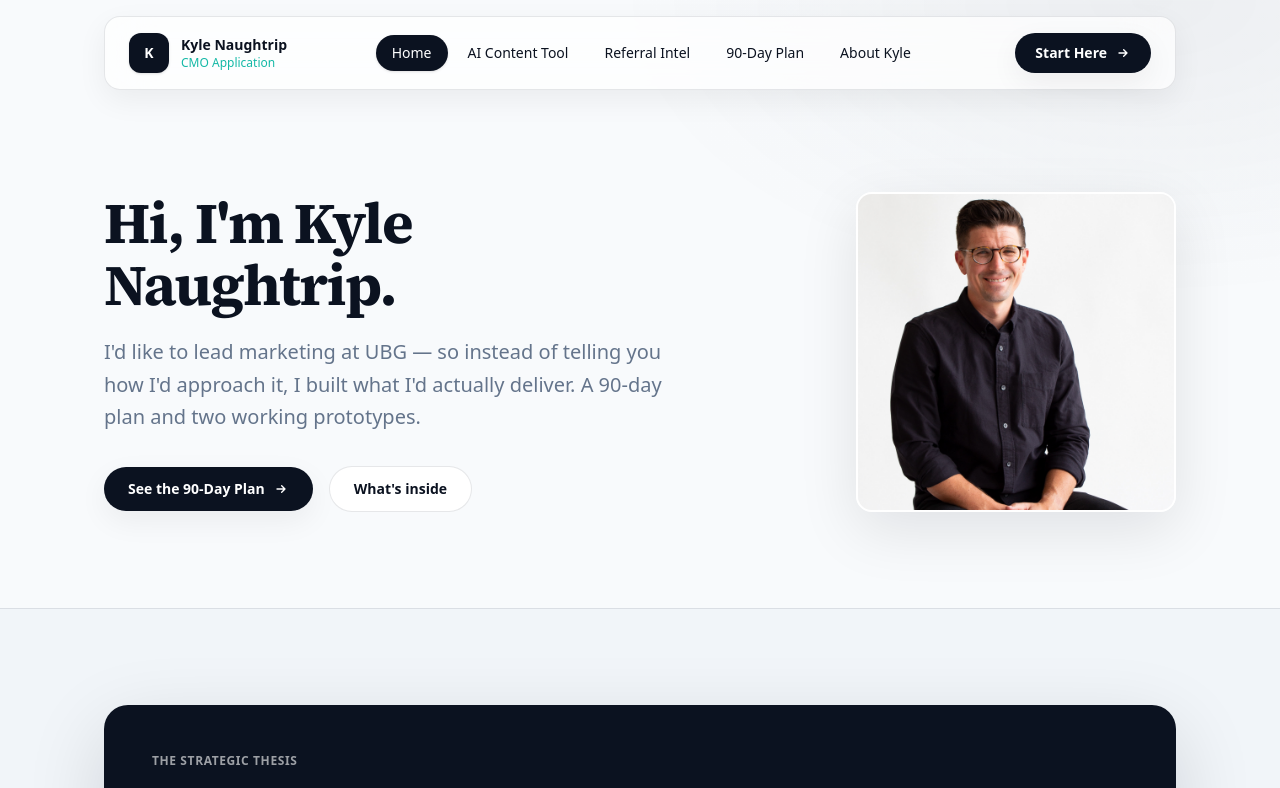
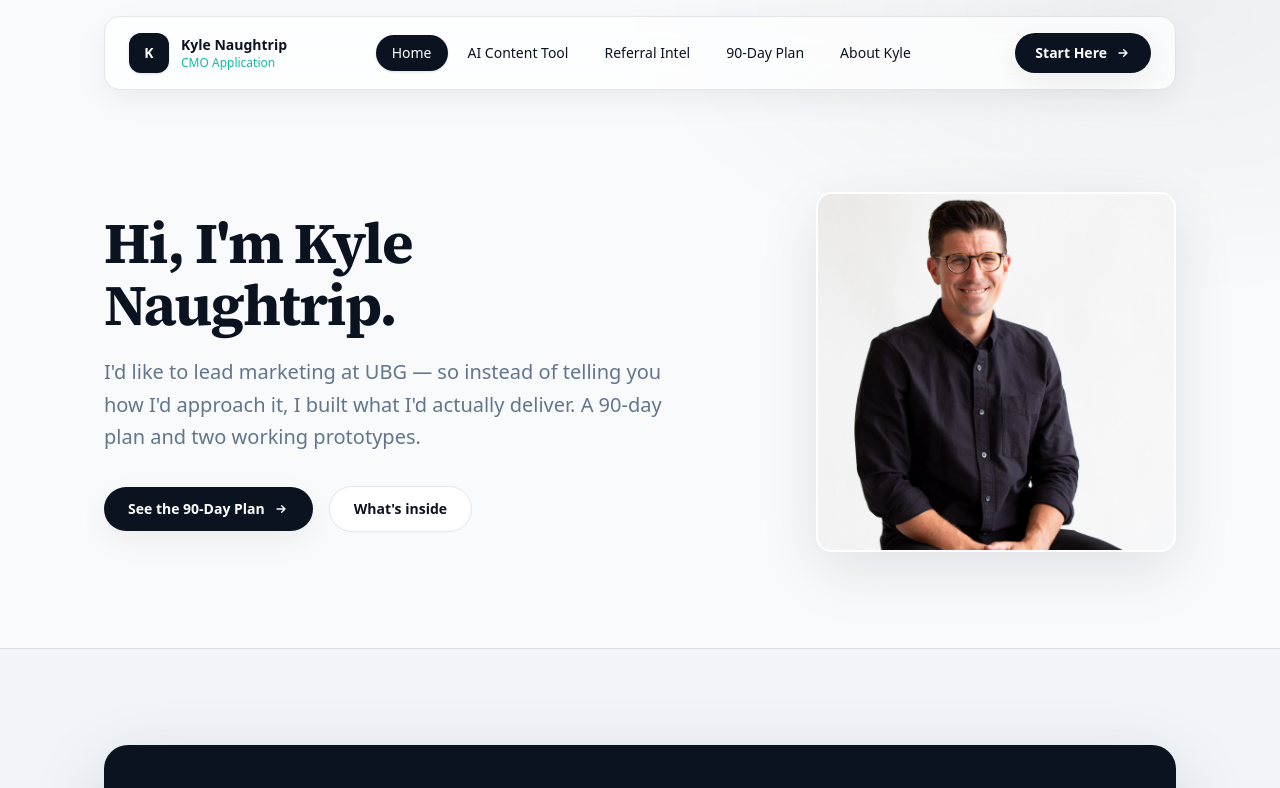
Before and after one commit to SidekickMarketer/ubg-cmo-demo, a Next.js app: page / in a window 1280 px wide. Shown: the top 788 px of the page. Built offline with nearby package versions, Linux system fonts and the light colour scheme.

Commit message:
Bump hero photo to 360px

```diff
--- a/src/app/page.tsx
+++ b/src/app/page.tsx
@@ -185,9 +185,9 @@ export default function HomePage() {
             <Image
               src="/kyle.jpeg"
               alt="Kyle Naughtrip"
-              width={320}
-              height={320}
-              className="h-72 w-72 lg:h-80 lg:w-80 rounded-2xl object-cover border-2 border-white shadow-[var(--shadow)] shrink-0"
+              width={360}
+              height={360}
+              className="h-72 w-72 lg:h-[360px] lg:w-[360px] rounded-2xl object-cover border-2 border-white shadow-[var(--shadow)] shrink-0"
             />
           </div>
         </Section>
```
